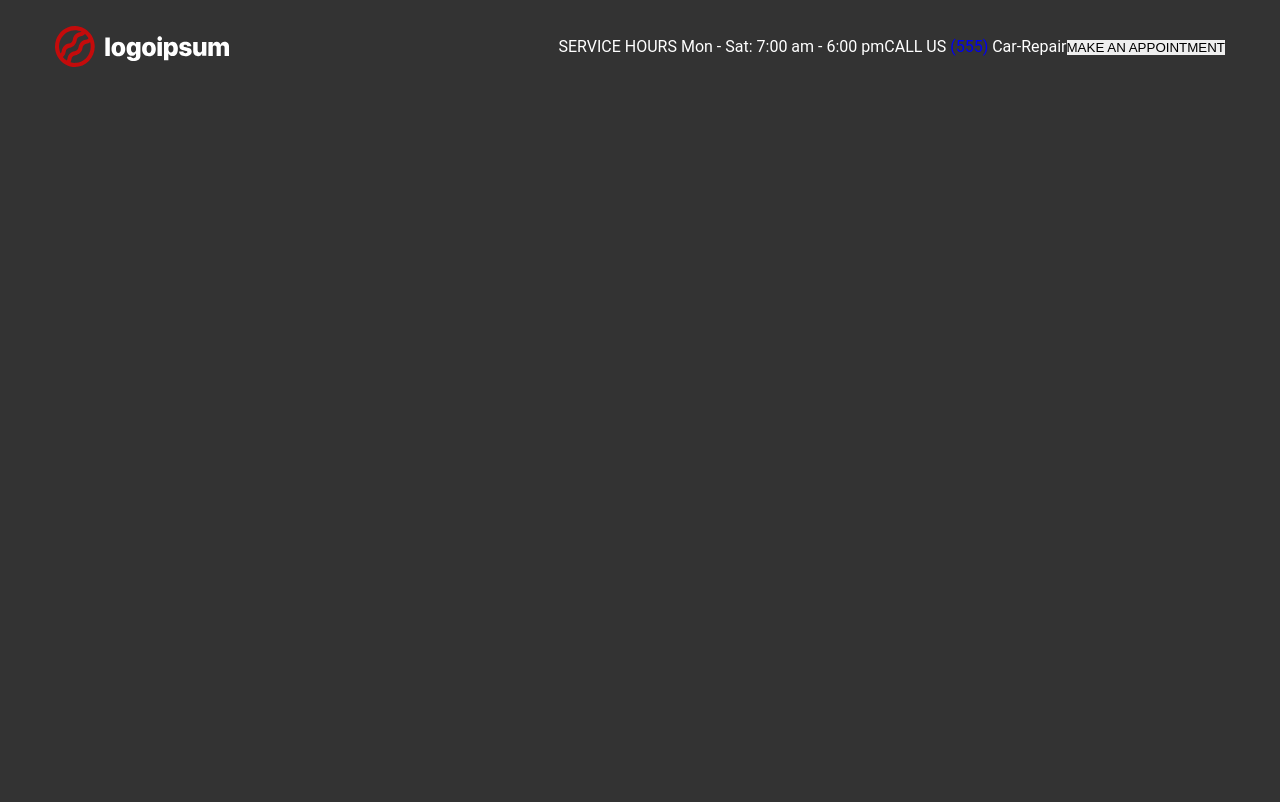
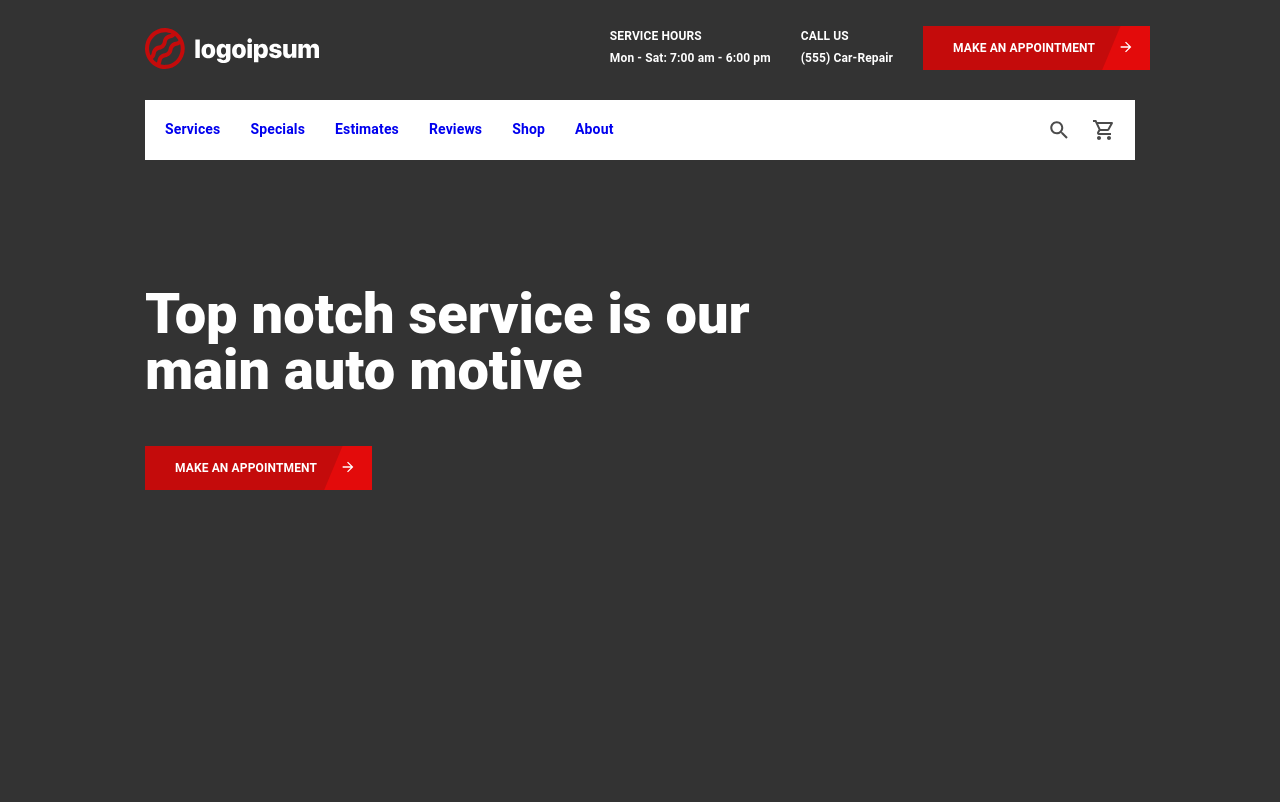
Before and after one commit to WestoneGG/New-project, a website built with webpack: page src/index.html in a window 1280 px wide. Built offline with nearby package versions, Linux system fonts and the light colour scheme; files whose address does not match are found by name.

Commit message:
top section ready

```diff
--- a/src/index.html
+++ b/src/index.html
@@ -10,27 +10,49 @@
     <script src="js/app.min.js"></script>
     <div class="wrapper">
         <div class="top-section">
-            <header class="header">
-                <div class="header__container">
-                    <div class="header__logo">
-                        <img src="img/logo.svg" alt="Logo">
+            <header class="header header__container">
+                <div class="header__about">
+                    <div class="header__about__logo">
+                        <a href="#"><img src="img/logo.svg" alt="Logo"></a>
                     </div>
-                    <div class="header__menu">
-                        <div class="header__service">
-                            <div class="header__service__text">
-                                <span class="header__service__text__title">SERVICE HOURS</span>
-                                <span class="header__service__text__time">Mon - Sat: 7:00 am - 6:00 pm</span>
+                    <div class="header__about__aside">
+                        <div class="header__about__aside__service">
+                            <div class="header__about__aside__service__text">
+                                <span class="header__about__aside__service__text__title">SERVICE HOURS</span>
+                                <span class="header__about__aside__service__text__time">Mon - Sat: 7:00 am - 6:00 pm</span>
                             </div>
                         </div>
-                        <div class="header__call__us">
-                            <div class="header__call__us__text">
-                                <span class="header__call__us__text__title">CALL US</span>
-                                <span class="header__call__us__text__number"><a href="tel:555">(555)</a> Car-Repair</span>
+                        <div class="header__about__aside__call__us">
+                            <div class="header__about__aside__call__us__text">
+                                <span class="header__about__aside__call__us__text__title">CALL US</span>
+                                <span class="header__about__aside__call__us__text__number"><a href="tel:555">(555)</a> Car-Repair</span>
                             </div>
                         </div>
-                        <div class="header__button">
-                            <button class="header__button__text">MAKE AN APPOINTMENT</button>
+                        <div class="header__about__aside__button">
+                            <button class="header__about__aside__button__text">MAKE AN APPOINTMENT</button>
                         </div>
+                    </div>
+                </div>
+                <div class="header__menu">
+                    <nav class="header__menu__nav">
+                        <ul class="header__menu__nav__list">
+                            <li class="header__menu__nav__list__item"><a href="#">Services</a></li>
+                            <li class="header__menu__nav__list__item"><a href="#">Specials</a></li>
+                            <li class="header__menu__nav__list__item"><a href="#">Estimates</a></li>
+                            <li class="header__menu__nav__list__item"><a href="#">Reviews</a></li>
+                            <li class="header__menu__nav__list__item"><a href="#">Shop</a></li>
+                            <li class="header__menu__nav__list__item"><a href="#">About</a></li>
+                        </ul>
+                    </nav>
+                    <div class="header__menu__side">
+                        <div class="header_menu__side__search"><a href="#"><img src="img/search.svg" alt=""></a></div>
+                        <div class="header__menu__shopping__cart"><a href="#"><img src="img/shoppingcart.svg" alt=""></a></div>
+                    </div>
+                </div>
+                <div class="header__content">
+                    <p class="header__content__text">Top notch service is our main auto motive</p>
+                    <div class="header__content__button">
+                        <button class="header__content__button__text">MAKE AN APPOINTMENT</button>
                     </div>
                 </div>
             </header>
--- a/src/scss/null.scss
+++ b/src/scss/null.scss
@@ -44,7 +44,7 @@ body {
 	font-family: "Roboto";
 }
 .wrapper {
-	max-width: 1200px;
+	max-width: 1440px;
 	margin: 0 auto;
 	// min-height: 100%;
 	overflow: hidden;
@@ -52,7 +52,7 @@ body {
 	flex-direction: column;
 }
 [class*="__container"] {
-	max-width: 1200px;
+	max-width: 1020px;
 	margin: 0 auto;
 	padding: 0 15px;
 	// min-height: 100%;
--- a/src/scss/style.scss
+++ b/src/scss/style.scss
@@ -23,19 +23,24 @@
   background: url('../img/background.jpg') no-repeat center center;
   background-size: cover;
     .header__container {
-      display: flex;
-      flex-direction: row;
-      justify-content: space-between;
-      align-items: center;
-      margin-top: 26px;
     }
     .header {
+      display: flex;
+      flex-direction: column;
+      &__about {
+        display: flex;
+        flex-direction: row;
+        justify-content: space-between;
+        align-items: center;
+        margin-top: 26px;
         &__logo {
         }
-        &__menu{display: flex;
+        &__aside{
+          display: flex;
           flex-direction: row;
           justify-content: space-between;
           align-items: center;
+          gap: 30px;
           &__service {
             display: flex;
             max-width: 206px;
@@ -43,7 +48,14 @@
               display: flex;
               flex-direction: column;
               max-width: 206px;
+              font-family: var(--font-family);
+              font-weight: 700;
+              font-size: 12px;
+              line-height: 183%;
+              letter-spacing: 0.01em;
+              color: var(---neutral-white);
               &__title {
+                text-transform: uppercase;
               }
               &__time {
               }
@@ -54,10 +66,22 @@
             &__text {
               display: flex;
               flex-direction: column;
+              font-family: var(--font-family);
+              font-weight: 600;
+              font-size: 12px;
+              line-height: 183%;
+              letter-spacing: 0.01em;
+              color: var(---neutral-white);
               &__title {
+              text-transform: uppercase;
               }
               &__number {
                 a {
+                  color: var(---neutral-white);
+                  text-decoration: none;
+                  &:visited {
+                    color: inherit;
+                  }
                   &:hover {}
                   &:active {}
                   &:focus {}
@@ -67,13 +91,130 @@
           }
           &__button {
             &__text {
+              position: relative;
+              box-sizing: border-box;
+              background: var(---car-repair-cta);
+              font-family: var(--font-family);
+              font-weight: 700;
+              font-size: 12px;
+              line-height: 200%;
+              letter-spacing: 0.01em;
+              text-transform: uppercase;
+              color: var(---neutral-white);
+              padding: 10px 30px;
+              margin-right: 10px;
               &:hover {}
               &:active {}
               &:focus {}
+            }
+            &::after {
+              content: url('../img/buttonarrow.svg');
+              box-sizing: content-box;
+              background: url('../img/backgroundarrow.svg') no-repeat center center;
+              background-size: cover;
+              padding: 14px 18px;
+              position: absolute;
+              margin-left: -33px;
             }
           }
           img {
           }
         }
+      }
     }
   }
+
+  .header__menu {
+    margin-top: 30px;
+    display: flex;
+    flex-direction: row;
+    justify-content: space-between;
+    align-items: center;
+    background: var(---neutral-white);
+    padding: 0 20px;
+    &__nav {
+      display: flex;
+      align-items: center;
+      min-height: 60px;
+      &__list {
+        display: flex;
+        flex-direction: row;
+        flex-wrap: wrap;
+        justify-content: space-evenly;
+        gap: 30px;
+        &__item {
+          font-family: var(--font-family);
+          font-weight: 700;
+          font-size: 14px;
+          line-height: 157%;
+          letter-spacing: 0.01em;
+          text-align: center;
+          color: var(---car-repair-secondary);
+        }
+        a {
+          &:hover {}
+          &:active {}
+          &:focus {}
+          &:visited {
+            color: inherit;
+          }
+        }
+      }
+    }
+    &__side {
+      display: flex;
+      flex-direction: row;
+      justify-content: space-between;
+      gap: 20px;
+      .header_menu__side__search {
+        img {
+        }
+      }
+      .header__menu__shopping__cart {
+        img {
+        }
+      }
+    }
+  }
+
+.header__content {
+  margin-top: 126px;
+  &__text {
+    max-width: 650px;
+    font-family: var(--font-family);
+    font-weight: 900;
+    font-size: 56px;
+    line-height: 100%;
+    color: var(---neutral-white);
+  }
+  &__button {
+    margin-top: 48px;
+    margin-bottom: 312px;
+    &__text {
+      position: relative;
+      box-sizing: border-box;
+      background: var(---car-repair-cta);
+      font-family: var(--font-family);
+      font-weight: 700;
+      font-size: 12px;
+      line-height: 200%;
+      letter-spacing: 0.01em;
+      text-transform: uppercase;
+      color: var(---neutral-white);
+      padding: 10px 30px;
+      margin-right: 10px;
+      &:hover {}
+      &:active {}
+      &:focus {}
+    }
+    &::after {
+      content: url('../img/buttonarrow.svg');
+      box-sizing: content-box;
+      background: url('../img/backgroundarrow.svg') no-repeat center center;
+      background-size: cover;
+      padding: 14px 18px;
+      position: absolute;
+      margin-left: -33px;
+    }
+  }
+}
```
Also changed, not shown: src/img/backgroundarrow.svg (added), src/img/buttonarrow.svg (added), src/img/search.svg (added), src/img/shoppingcart.svg (added).
